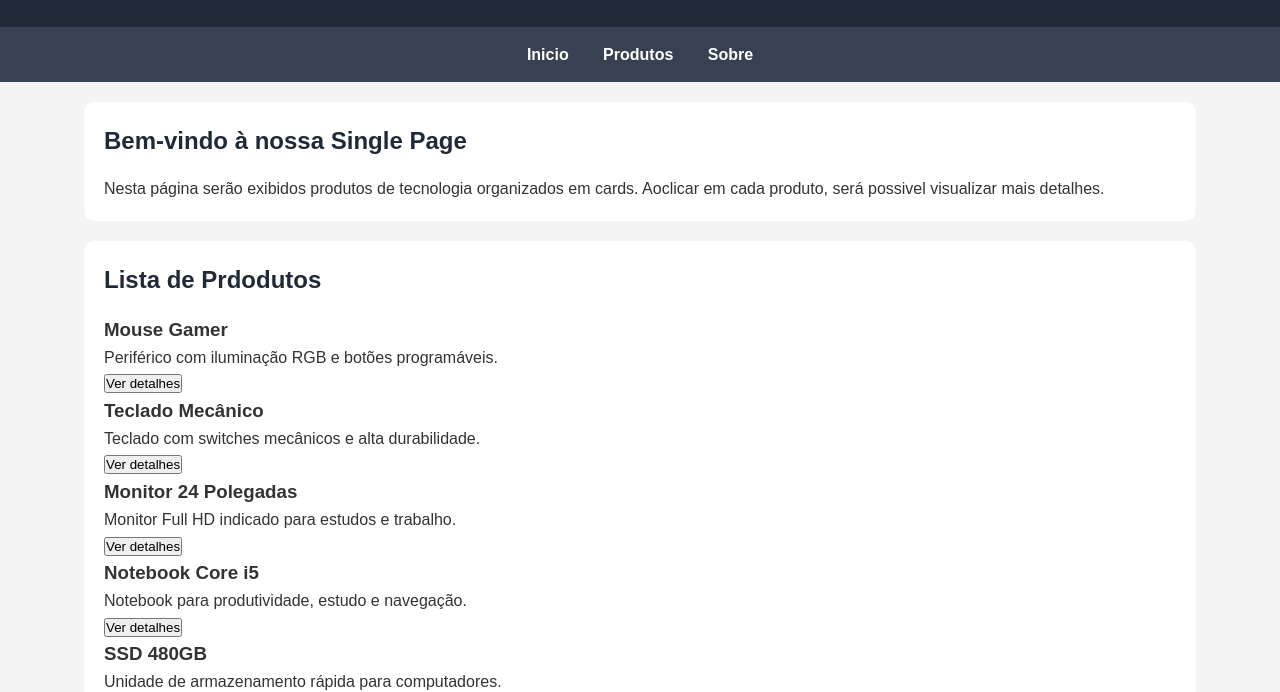
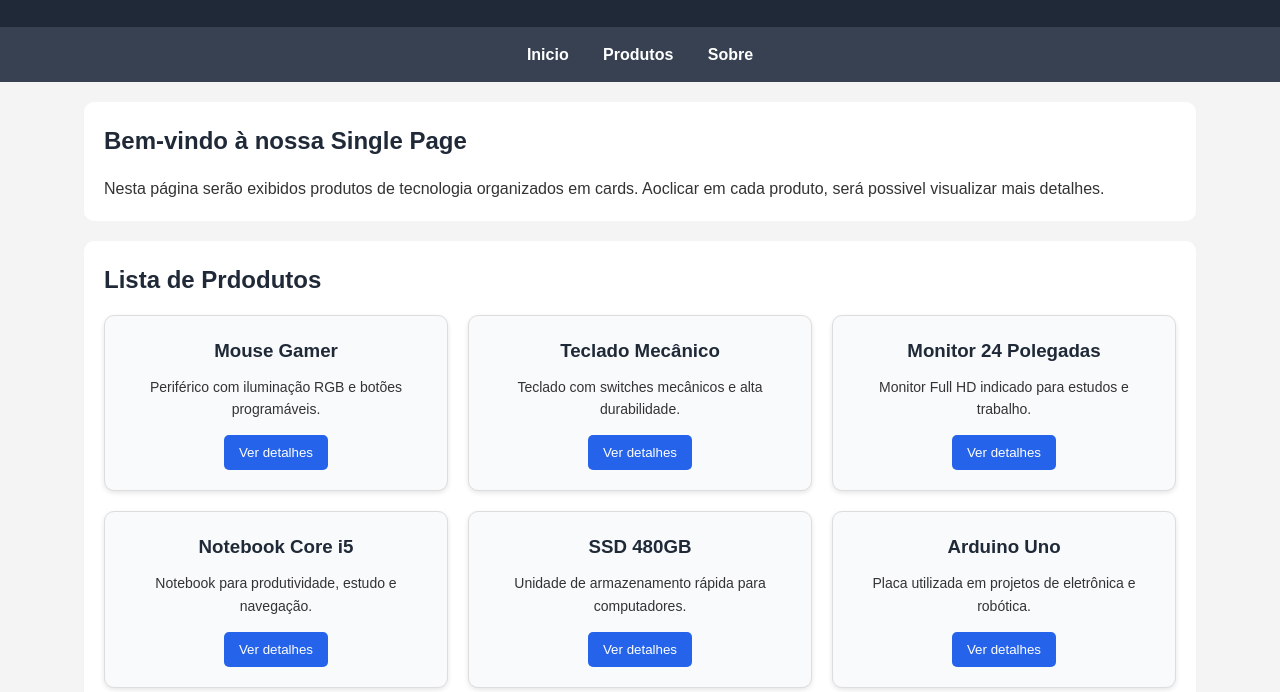
Before and after one commit to tomaszeswisc/spa_revisao, a plain HTML site: page public/index.html in a window 1280 px wide. Shown: the part 110-802 px from the top of the page. Drawn offline with Linux system fonts and the light colour scheme.

Commit message:
Adicionar CSS aos cards iniciais

```diff
--- a/public/style.css
+++ b/public/style.css
@@ -129,3 +129,90 @@ footer {
     /* Adiciona espaçamento interno */
     padding: 15px;
 }
+
+/*-------------------------- Estilizando a parte dos cards ---------------------------------------------------*/
+
+
+/* Área que organiza os cards em formato de grade */
+.grid {
+
+    /* Ativa o CSS Grid */
+    display: grid;
+
+    /* Cria 3 colunas com tamanhos iguais */
+    grid-template-columns: repeat(3, 1fr);
+
+    /* Define o espaço entre os cards */
+    gap: 20px;
+}
+
+/* Estilo visual de cada card */
+.card {
+
+    /* Cor de fundo do card */
+    background-color: #f9fafb;
+
+    /* Borda clara ao redor do card */
+    border: 1px solid #ddd;
+
+    /* Arredonda os cantos */
+    border-radius: 10px;
+
+    /* Espaçamento interno */
+    padding: 20px;
+
+    /* Centraliza o texto */
+    text-align: center;
+
+    /* Sombra suave */
+    box-shadow: 0 2px 5px rgba(0, 0, 0, 0.1);
+}
+
+/* Título do card */
+.card h3 {
+
+    /* Espaço abaixo do título */
+    margin-bottom: 10px;
+
+    /* Cor do título */
+    color: #1f2937;
+}
+
+/* Texto do card */
+.card p {
+
+    /* Tamanho do texto */
+    font-size: 14px;
+
+    /* Espaço abaixo do texto */
+    margin-bottom: 15px;
+}
+
+/* Botão do card */
+.card button {
+
+    /* Cor de fundo */
+    background-color: #2563eb;
+
+    /* Cor da fonte */
+    color: white;
+
+    /* Remove a borda padrão */
+    border: none;
+
+    /* Espaçamento interno */
+    padding: 10px 15px;
+
+    /* Arredondamento */
+    border-radius: 5px;
+
+    /* Cursor de clique */
+    cursor: pointer;
+}
+
+/* Efeito ao passar o mouse no botão */
+.card button:hover {
+
+    /* Cor de fundo mais escura */
+    background-color: #1d4ed8;
+}
```
